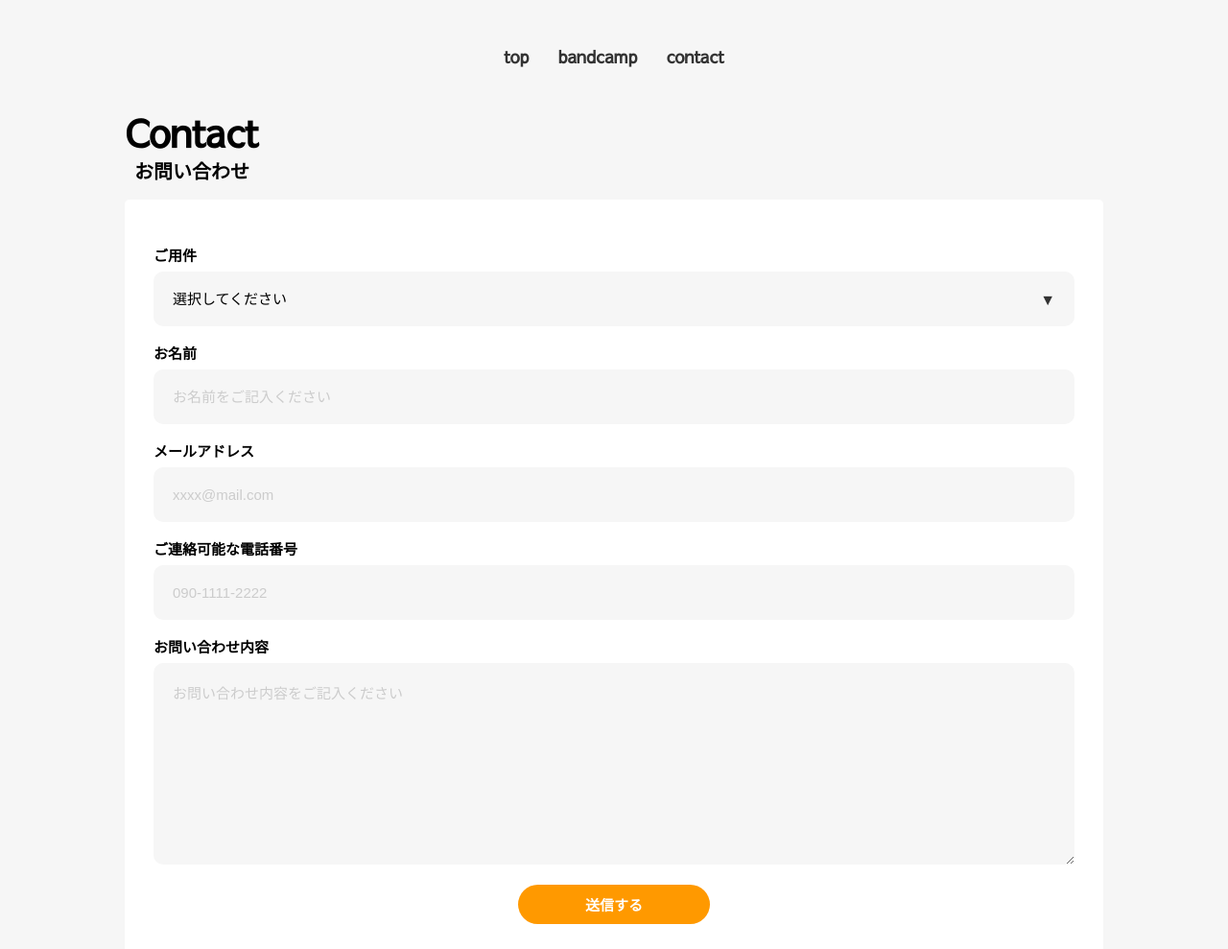
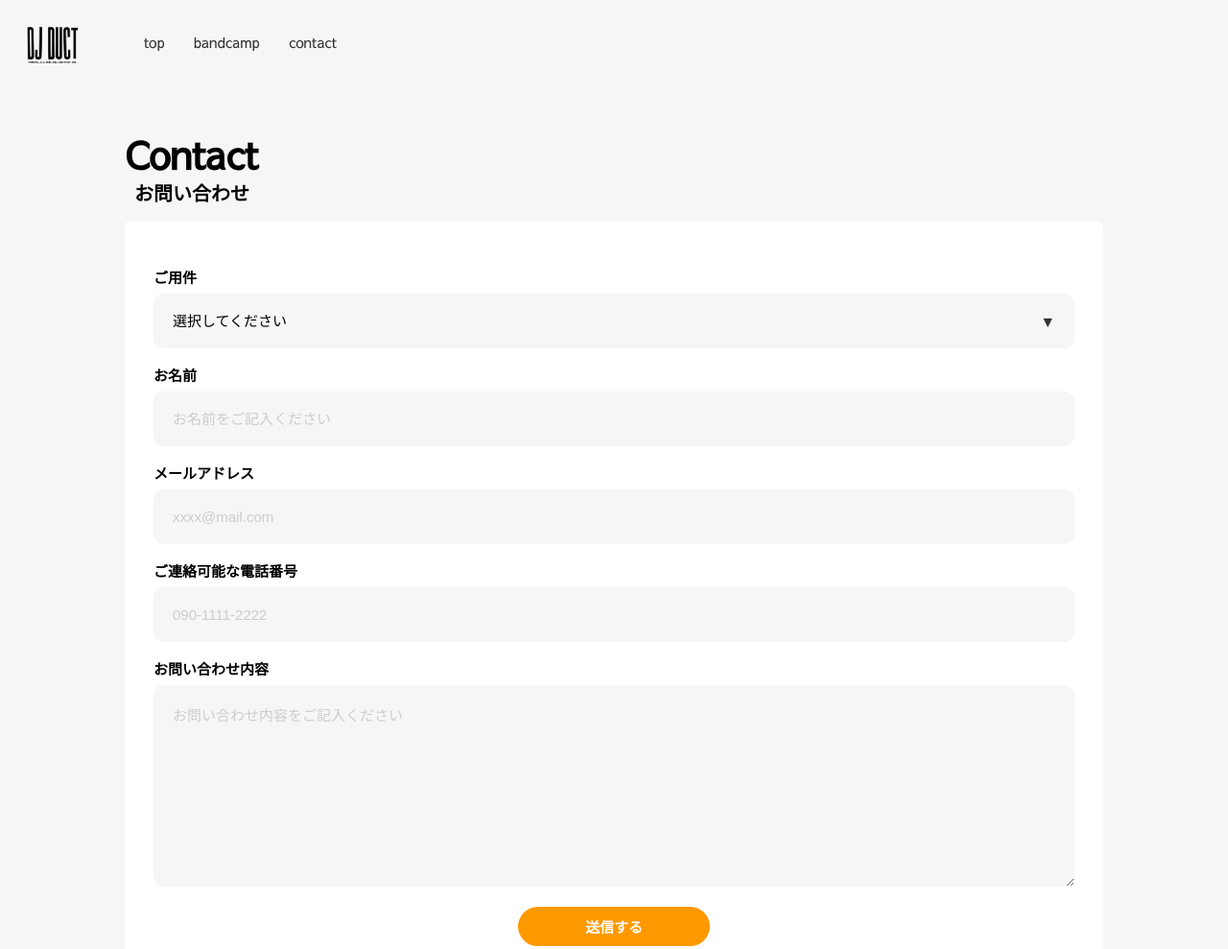
Before and after one commit to thinkrec-ama/duct, a website: page src/ejs/contact.ejs in a window 1280 px wide. Shown: the whole page at 96% size. Drawn offline with nearby package versions, Linux system fonts and the light colour scheme; files that its build step writes are made by us from their sources; files whose address does not match are found by name.

Commit message:
[update] ヘッダー周り更新

```diff
--- a/src/assets/sass/layout/_header.scss
+++ b/src/assets/sass/layout/_header.scss
@@ -1,42 +1,72 @@
 .headerWrap {
-  width: 100%;
-  box-sizing: border-box;
-  padding: 50px 0 0;
+  padding: 10px 20px;
 
   @include media(sp) {
-    padding: 20px 0 0;
+    width: 100%;
+    box-sizing: border-box;
+    padding: 5px 20px;
   }
 }
 .headerInner {
-  padding: 0 50px;
+  display: flex;
+  align-items: center;
 
   @include media(sp) {
-    padding: 0 20px;
+    justify-content: space-between;
+  }
+}
+.headerLogoWrap {
+  margin-right: 60px;
+
+  & > a {
+    display: block;
+
+    & > img {
+      width: 70px;
+      height: auto;
+
+      @include media(sp) {
+        width: 60px;
+      }
+    }
   }
 }
 .navList {
   display: flex;
-  justify-content: center;
+  align-items: center;
 
-  > li {
-    a {
-      font-size: 18px;
+  & > li {
+
+    & > a {
+      position: relative;
+      display: block;
       text-decoration: none;
-      font-weight: bold;
-      transition: 1.0s;
       color: #333;
+      padding-bottom: 5px;
+      font-size: 15px;
 
-      @include media(sp) {
-        font-size: 15px;
+      &::after {
+        content: '';
+        position: absolute;
+        bottom: 0;
+        left: 10%;
+        width: 80%;
+        height: 1px;
+        background: #333;
+        transition: all .3s;
+        transform: scale(0, 1);
+        transform-origin: left top;
       }
+      &:hover {
+        color: #333;
 
-      &:hover {
-        color: #4E4C49;
+        &::after {
+          transform: scale(1, 1);
+        }
       }
     }
-  }
-
-  > li + li {
-    margin-left: 30px;
+    & + li {
+      margin-left: 30px;
+    }
   }
 }
--- a/src/ejs/layout/_header.ejs
+++ b/src/ejs/layout/_header.ejs
@@ -1,6 +1,7 @@
 <header class="headerWrap">
     <div class="headerInner">
-        <nav>
+        <div class="headerLogoWrap"><a href="/"><img src="/images/common/logo_duct.png" alt="/"></a></div>
+        <nav class="nav">
             <ul class="navList">
                 <li><a href="/">top</a></li>
                 <li><a href="https://djduct.bandcamp.com/" target="_blank">bandcamp</a></li>
```
Also changed, not shown: dist/contact.html, dist/css/style.min.css, dist/images/common/logo_duct.png (added), dist/index.html, src/assets/images/common/logo_duct.png (added).
